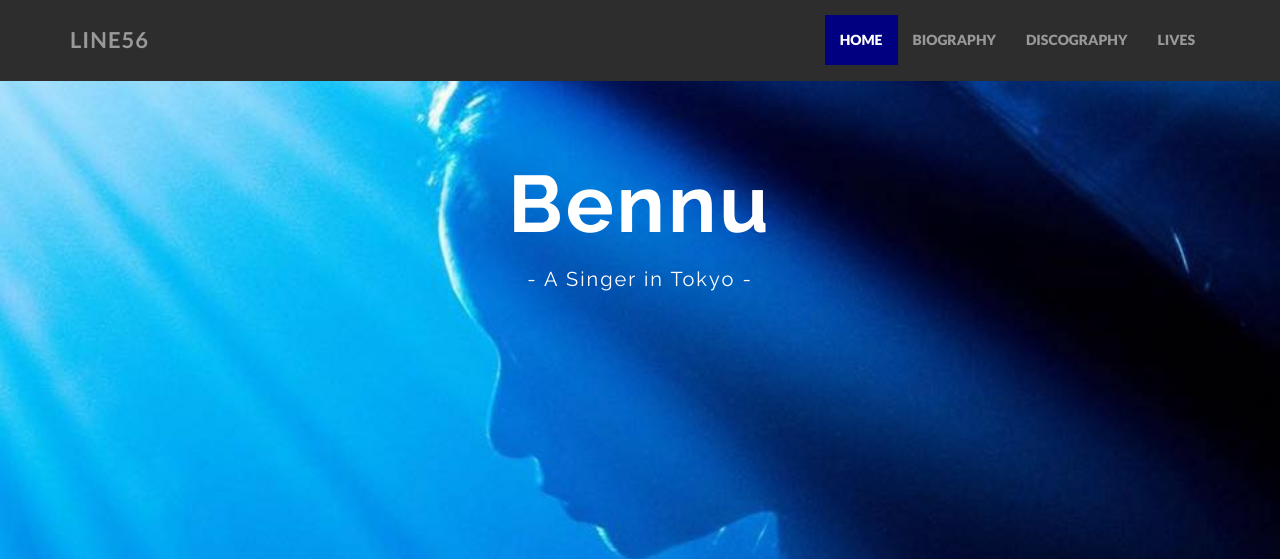
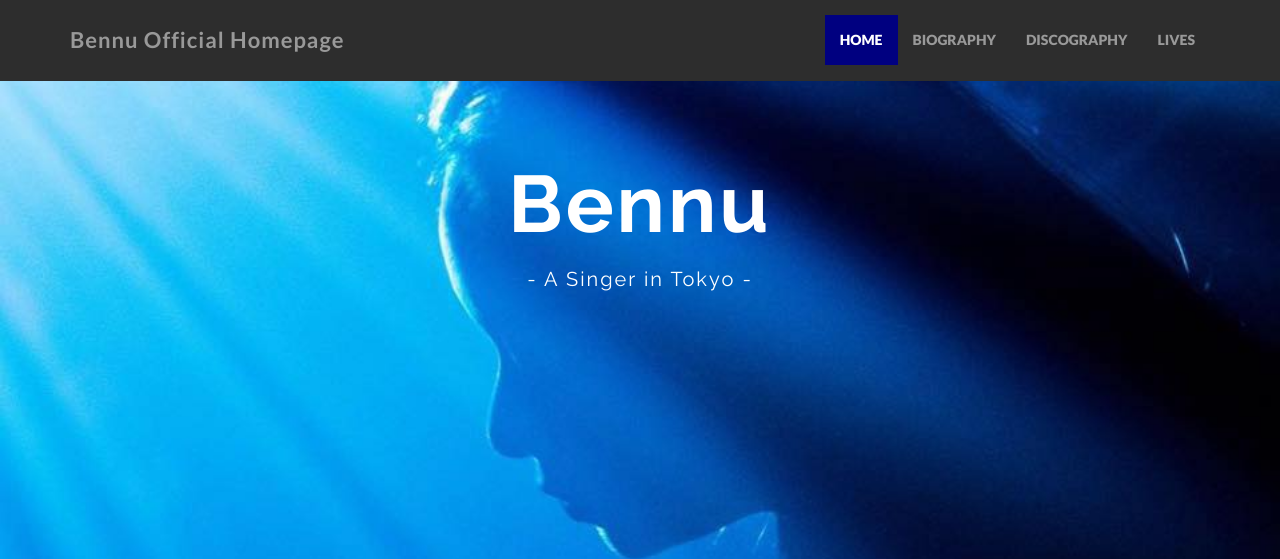
Before and after one commit to hwakabh/bennu-official.page, a Django app: page /home/ in a window 1280 px wide. Shown: the top 559 px of the page. Run offline with Django 5.2, Linux system fonts and the light colour scheme; some libraries are stand-ins or nearby versions.

Commit message:
style: changed branding, and removed whitespaces.

```diff
--- a/bennuhp/templates/bennuhp/common/base.html
+++ b/bennuhp/templates/bennuhp/common/base.html
@@ -11,10 +11,8 @@
 
     <title>Bennu Official Homepage</title>
 
-        <!-- Bootstrap core CSS -->
     <link rel="stylesheet" href="{% static 'bennuhp/css/bootstrap.css' %}">
     <link rel="stylesheet" href="{% static 'bennuhp/css/font-awesome.min.css' %}">
-        <!-- Custom styles for this template -->
     <link rel="stylesheet" href="{% static 'bennuhp/css/main.css' %}">
 
     <!-- HTML5 shim and Respond.js IE8 support of HTML5 elements and media queries -->
@@ -25,31 +23,26 @@
   </head>
 
   <body>
-    <!-- Fixed navbar -->
-    <div class="navbar navbar-inverse navbar-fixed-top">
+    <nav class="navbar navbar-inverse navbar-fixed-top">
       <div class="container">
-
         <div class="navbar-header">
           <button type="button" class="navbar-toggle" data-toggle="collapse" data-target=".navbar-collapse">
             <span class="icon-bar"></span>
             <span class="icon-bar"></span>
             <span class="icon-bar"></span>
           </button>
-                <a class="navbar-brand" href="{% url 'home' %}"><b>LINE56</b></a>
+          <a class="navbar-brand" href="{% url 'home' %}"><b>Bennu Official Homepage</b></a>
         </div>
-            <div class="navbar-collapse collapse">
+
         <ul class="nav navbar-nav navbar-right">
           <li class="active"><a href="{% url 'home' %}">HOME</a></li>
-                    <li><a href="{% url 'bio' %}">BIOGRAPHY</a></li>
-                    <li><a href="{% url 'disco' %}">DISCOGRAPHY</a></li>
-                    <li><a href="{% url 'live' %}">LIVES</a></li>
+          <li ><a href="{% url 'bio' %}">BIOGRAPHY</a></li>
+          <li ><a href="{% url 'disco' %}">DISCOGRAPHY</a></li>
+          <li ><a href="{% url 'live' %}">LIVES</a></li>
         </ul>
+      </div>
+    </nav>
 
-        </div> <!--/.nav-collapse -->
-      </div><!-- /.container -->
-    </div><!-- /.navbar -->
-
-    <!-- load main content with Django -->
     {% block content %}
     {% endblock %}
 
```
Also changed, not shown: static/bennuhp/css/main.css (line endings or trailing spaces). Lines whose indentation alone changed are shown as unchanged.
